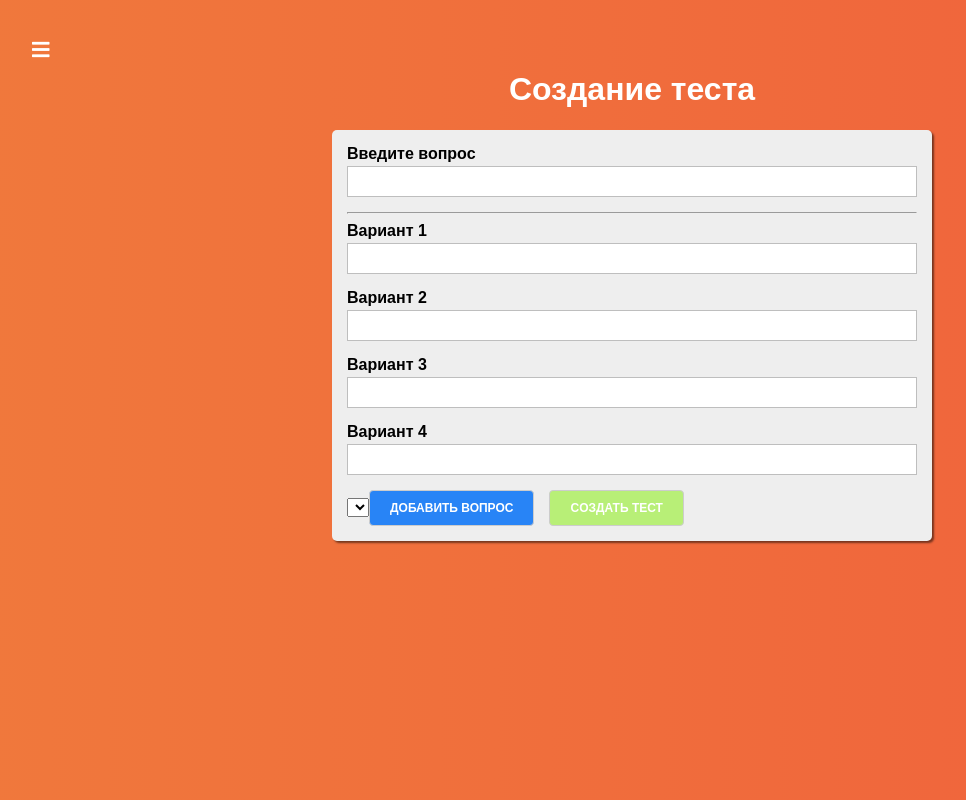
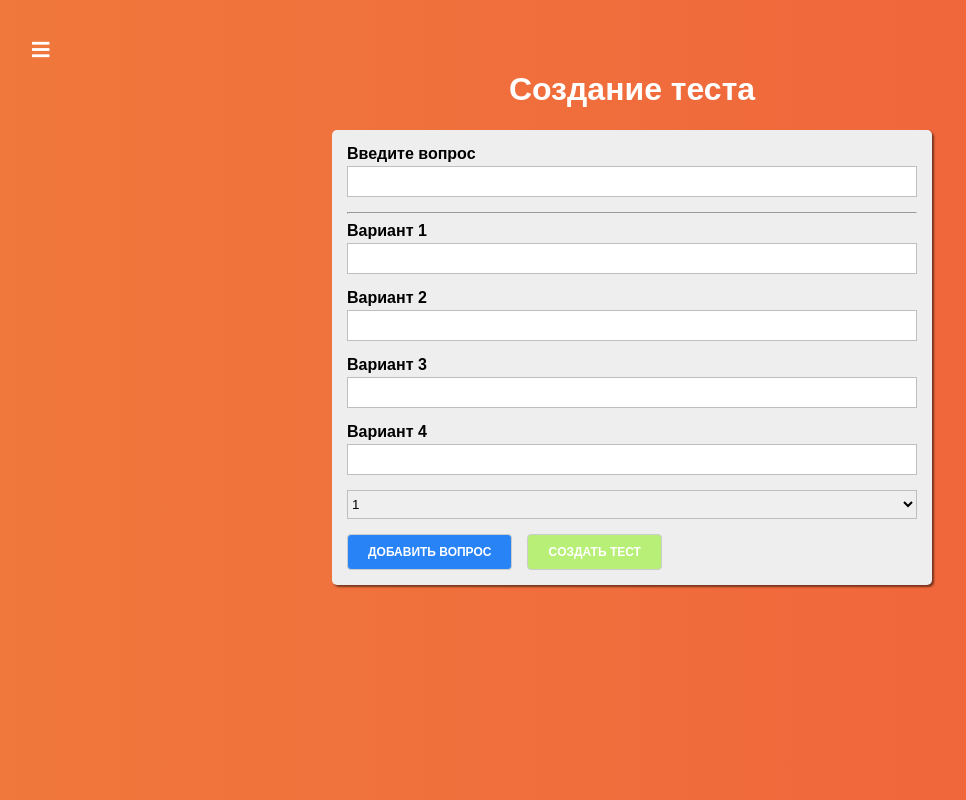
Before and after one commit to KuchkoNikita/react-quiz, a React app: page /quiz-creator in a window 1280 px wide. Shown: the whole page, without its empty margins (8-974 px from the left). Built offline with nearby package versions, Linux system fonts and the light colour scheme.

Commit message:
create Select component

```diff
--- /dev/null
+++ b/src/components/UI/Select/Select.css
@@ -0,0 +1,21 @@
+.Select {
+    margin-bottom: 15px;
+}
+
+.Select label {
+    margin: 0 0 3px 0;
+    padding: 0;
+    font-weight: bold;
+    display: block;
+}
+
+.Select select {
+    display: block;
+    box-sizing: border-box;
+    border: 1px solid #bebebe;
+    margin: 0 0 5px;
+    height: 29px;
+    width: 100%;
+    outline: none;
+    transition: all 300ms ease-in-out;
+}
--- /dev/null
+++ b/src/components/UI/Select/Select.js
@@ -0,0 +1,32 @@
+import React from 'react';
+import classes from './Select.css';
+
+const Select = props => {
+    const htmlFor = `${props.label}-${Math.random()}`;
+
+    return (
+        <div className={classes.Select}>
+            <label htmlFor={htmlFor}></label>
+            <select
+                id={htmlFor}
+                value={props.value}
+                onChange={props.onChange}
+            >
+                {
+                    props.options.map((option, index) => {
+                        return (
+                            <option
+                                value={option.value}
+                                key={option.value + index}
+                            >
+                                {option.text}
+                            </option>
+                        )
+                    })
+                }
+            </select>
+        </div>
+    )
+}
+
+export default Select;
--- a/src/containers/QuizCreator/QuizCreator.js
+++ b/src/containers/QuizCreator/QuizCreator.js
@@ -4,6 +4,7 @@
 import Input from './../../components/UI/Input/Input';
 import {createControl} from './../../form/formFramework';
 import Auxiliary from './../../hoc/Auxiliary/Auxiliary';
+import Select from './../../components/UI/Select/Select';
 
 function createOptionControl(number) {
     return createControl({
@@ -33,6 +34,7 @@
     state = {
         quiz: [],
         formControls: createFormControls(),
+        rightAnswerId: 1,
     }
 
     submitHandler = (event) => {
@@ -72,7 +74,25 @@
         })
     }
 
+    selectChangeHandler = (event) => {
+        console.log(event.target.value);
+        this.setState({
+            rightAnswerId: +event.target.value,
+        })
+    }
+
     render() {
+        const select = <Select
+            label="Выберите правильный ответ"
+            value={this.state.rightAnswerId}
+            onChange={this.selectChangeHandler}
+            options={[
+                {text: 1, value: 1},
+                {text: 2, value: 2},
+                {text: 3, value: 3},
+                {text: 4, value: 4},
+            ]}
+        />
         return (
             <div className={classes.QuizCreator}>
                 <div>
@@ -82,7 +102,7 @@
 
                         { this.renderInputs() }
 
-                        <select name="" id=""></select>
+                        { select }
 
                         <Button
                             type="primery"
```
